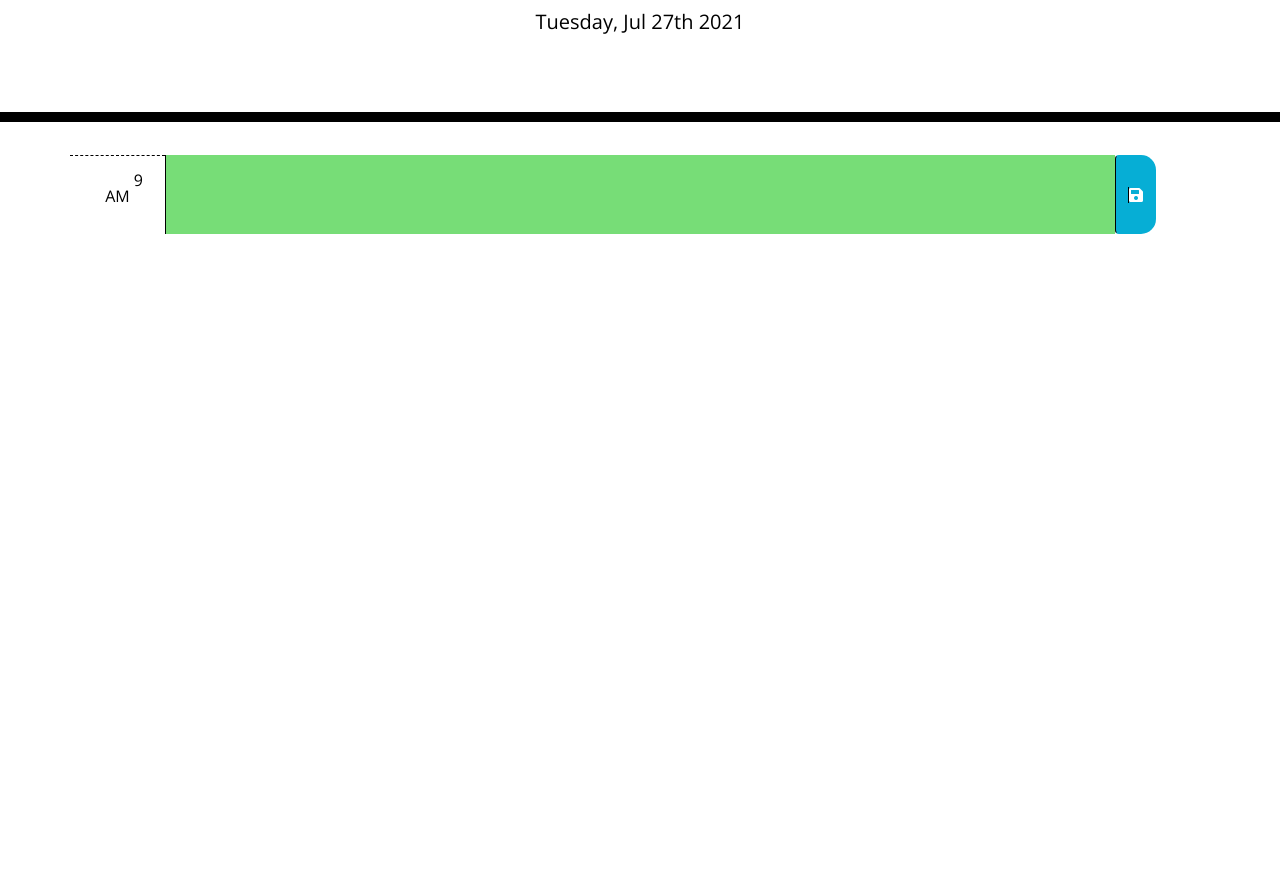
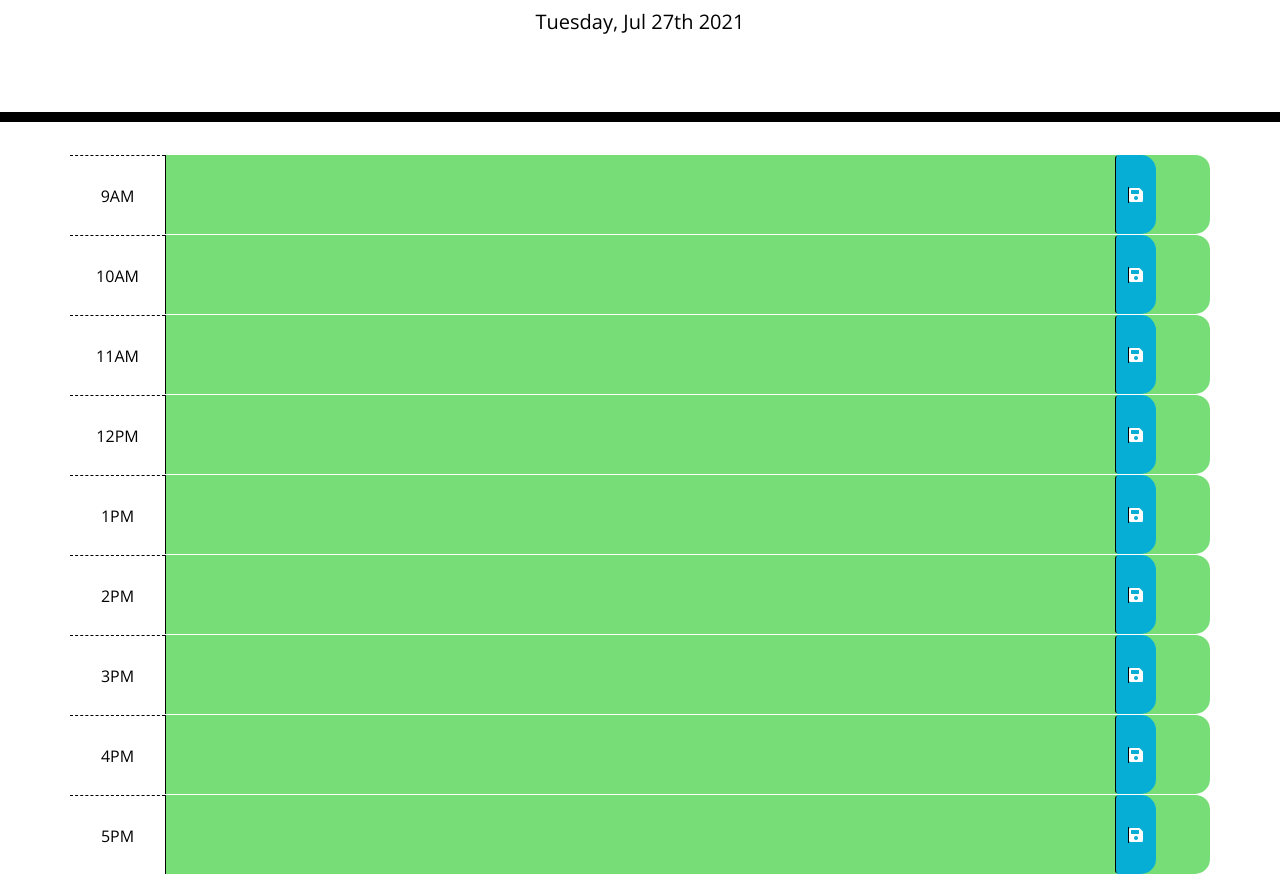
Before and after one commit to Falciform-mv/Workday, a plain HTML site: page index.html in a window 1280 px wide. Shown: the part 182-1056 px from the top of the page. Before the commit the page ends 800 px from the top, so only its background shows below. Drawn offline with nearby package versions, Linux system fonts and the light colour scheme.

Commit message:
added color coding to hour blocks of schedule depending on time of day

```diff
--- a/Develop/script.js
+++ b/Develop/script.js
@@ -3,29 +3,51 @@ var displayDate = moment().format('dddd, MMM Do YYYY');
 $("#currentDay").html(displayDate);
 
 var hourCheck = moment().hour();
-console.log(hourCheck);
+
+
+// const currentHour = 13;
+
+// const shadeDiv = function(h) {
+//     const classDynamic = `.${h}`
+//     const timeNow = document.querySelector(classDynamic)
+//     $(`.${h}`).addClass("present");
+//     console.log(classDynamic);
+//     console.log(timeNow);
+
+// }
 
 
 
+//   for loop
 
-// Time block status, displays grey red or green
- if (hourCheck > 12) {
-     $("textarea").addClass("past");
-} else if (hourCheck === 9) {
-    $("textarea").addClass("present");
-} else {
-    $("textarea").addClass("future");
+
+// Time block status, timeValue variable targets the ID plus a number 9-18. If the current time in hourCheck is greater than
+// the i value, add a particular class to timeValue, which equals the target of # plus i
+for (i = 9; i < 18; i++) {
+    let timeValue = $("#" + i);
+    // var hourCheck = 11;
+    var hourCheck = moment().hour();
+
+  if (hourCheck > i) {
+     timeValue.addClass("past");
+ } else if (hourCheck === i) {
+     timeValue.addClass("present");
+ } else {
+     timeValue.addClass("future");
+    //  $("textarea").addClass("future");
+ }
+
 }
+// end of for loop
+// });
+
 
 // on click save button saving to local storage the variable of textEntry
 
 document.querySelector(".saveBtn").addEventListener("click", function() {
     var textEntry = document.querySelector(".description").value;
-    console.log(textEntry);
     localStorage.setItem("event", textEntry);
 
 })
 
 document.querySelector(".description").value = localStorage.getItem("event");
-
-// make a for loop
--- a/index.html
+++ b/index.html
@@ -32,11 +32,80 @@
       <!-- Timeblocks go here -->
       <div class="row time-block" id="9">
         <div class="col-md-1 hour">
-          9 AM
+          9AM
         </div>
         <textarea class="col-md-10 description"></textarea>
         <button class="btn saveBtn col-md-1>"><i class="fas fa-save saveBtn"></i></button>
       </div>
+
+      <div class="row time-block" id="10">
+        <div class="col-md-1 hour">
+          10AM
+        </div>
+        <textarea class="col-md-10 description"></textarea>
+        <button class="btn saveBtn col-md-1>"><i class="fas fa-save saveBtn"></i></button>
+      </div>
+
+      <div class="row time-block" id="11">
+        <div class="col-md-1 hour">
+          11AM
+        </div>
+        <textarea class="col-md-10 description"></textarea>
+        <button class="btn saveBtn col-md-1>"><i class="fas fa-save saveBtn"></i></button>
+      </div>
+
+      <div class="row time-block" id="12">
+        <div class="col-md-1 hour">
+          12PM
+        </div>
+        <textarea class="col-md-10 description"></textarea>
+        <button class="btn saveBtn col-md-1>"><i class="fas fa-save saveBtn"></i></button>
+      </div>
+
+      <div class="row time-block" id="13">
+        <div class="col-md-1 hour">
+          1PM
+        </div>
+        <textarea class="col-md-10 description"></textarea>
+        <button class="btn saveBtn col-md-1>"><i class="fas fa-save saveBtn"></i></button>
+      </div>
+
+      <div class="row time-block" id="14">
+        <div class="col-md-1 hour">
+          2PM
+        </div>
+        <textarea class="col-md-10 description"></textarea>
+        <button class="btn saveBtn col-md-1>"><i class="fas fa-save saveBtn"></i></button>
+      </div>
+
+      <div class="row time-block" id="15">
+        <div class="col-md-1 hour">
+          3PM
+        </div>
+        <textarea class="col-md-10 description"></textarea>
+        <button class="btn saveBtn col-md-1>"><i class="fas fa-save saveBtn"></i></button>
+      </div>
+
+      <div class="row time-block" id="16">
+        <div class="col-md-1 hour">
+          4PM
+        </div>
+        <textarea class="col-md-10 description"></textarea>
+        <button class="btn saveBtn col-md-1>"><i class="fas fa-save saveBtn"></i></button>
+      </div>
+
+      <div class="row time-block" id="17">
+        <div class="col-md-1 hour">
+          5PM
+        </div>
+        <textarea class="col-md-10 description"></textarea>
+        <button class="btn saveBtn col-md-1>"><i class="fas fa-save saveBtn"></i></button>
+      </div>
+
+      <!-- 5PM end of day time block -->
+
+
+
     </div>
 
     <script src="https://code.jquery.com/jquery-3.4.1.min.js"></script>
```
